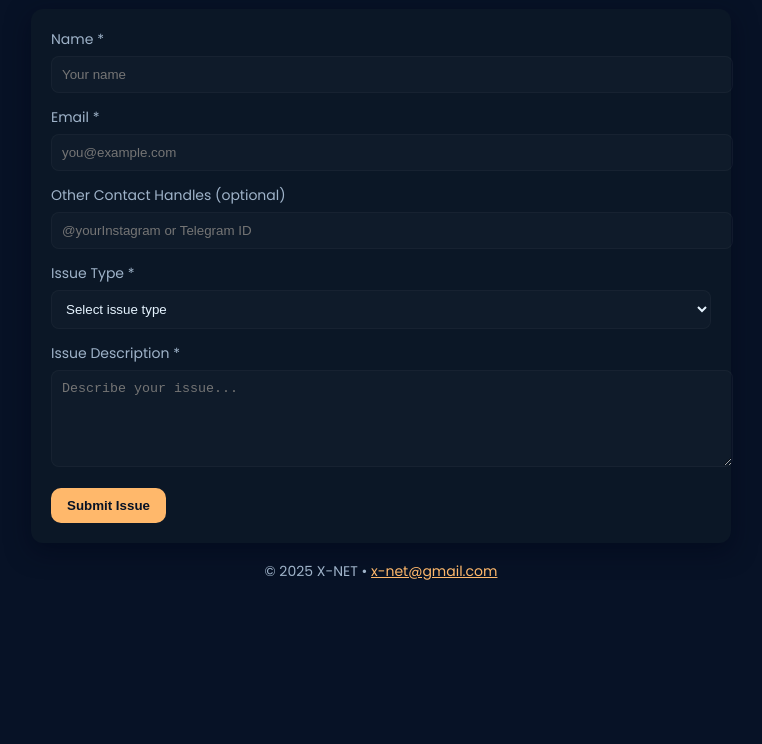
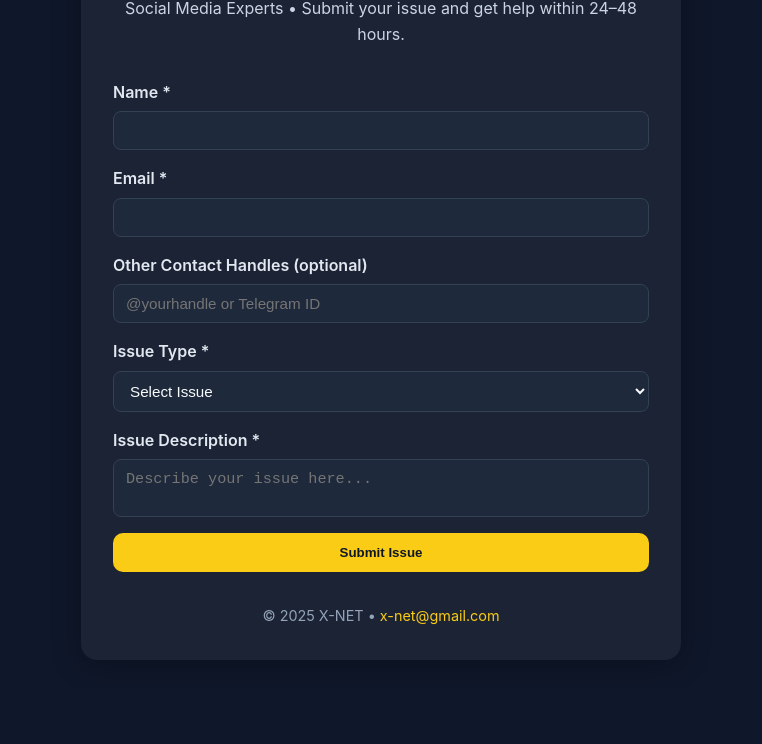
Before and after one commit to zaaidd-001/X-NET, a plain HTML site: page index.html in a window 1280 px wide. Shown: the part 112-856 px from the top of the page, without its empty margins (259-1021 px from the left). After the commit the page ends 800 px from the top, so only its background shows below. Drawn offline with Linux system fonts and the light colour scheme.

Commit message:
Refactor index.html for improved layout and functionality
Updated HTML structure, styles, and form handling for the X-NET Support Portal.

Signed-off-by: X-net <zaaidd01@gmail.com>

```diff
--- a/index.html
+++ b/index.html
@@ -1,152 +1,194 @@
-<!doctype html>
+<!DOCTYPE html>
 <html lang="en">
 <head>
-<meta charset="utf-8" />
-<meta name="viewport" content="width=device-width,initial-scale=1" />
-<title>X-NET Support Portal</title>
-<meta name="description" content="Submit your social media account issues to X-NET. Expect a reply in 24–48 hours." />
-<link href="https://fonts.googleapis.com/css2?family=Poppins:wght@300;400;600;700&display=swap" rel="stylesheet">
+  <meta charset="UTF-8" />
+  <meta name="viewport" content="width=device-width, initial-scale=1.0" />
+  <meta name="description" content="X-NET • Social Media Experts | Submit your issue and get help within 24–48 hours." />
+  <title>X-NET | Issue Submission Portal</title>
+
   <style>
-  :root{
-    --bg:#071226;
-    --surface:#0b1726;
-    --muted:#9fb3c9;
-    --text:#e6f4ff;
-    --accent:#ffb86b;
-    --radius:12px;
-    --max-width:700px;
-    font-family:"Poppins",system-ui,sans-serif;
+    /* -------- Base Reset -------- */
+    * {
+      margin: 0;
+      padding: 0;
+      box-sizing: border-box;
     }
-  body{
-    margin:0;
-    padding:28px;
-    background:var(--bg);
-    color:var(--text);
-    display:flex;
-    justify-content:center;
-    min-height:100vh;
+
+    body {
+      font-family: "Inter", system-ui, sans-serif;
+      background-color: #0f172a;
+      color: #f8fafc;
+      line-height: 1.6;
+      padding: 20px;
     }
-  .wrap{width:100%;max-width:var(--max-width);}
-  h1{margin:0 0 8px 0}
-  p{margin:0 0 12px 0;color:var(--muted)}
-  form{
-    background:var(--surface);
-    padding:20px;
-    border-radius:var(--radius);
-    box-shadow:0 8px 24px rgba(2,6,23,0.5)
+
+    h1, h2, h3 {
+      color: #facc15;
     }
-  label{display:block;color:var(--muted);margin-bottom:6px;font-size:14px}
-  input,select,textarea{
-    width:100%;
-    padding:10px;
-    border-radius:8px;
-    border:1px solid rgba(255,255,255,0.03);
-    background:rgba(255,255,255,0.02);
-    color:var(--text);
-    margin-bottom:14px
+
+    a {
+      color: #facc15;
+      text-decoration: none;
     }
-  .btn{
-    background:var(--accent);
-    color:#071226;
-    border:none;
-    padding:10px 16px;
-    border-radius:10px;
-    cursor:pointer;
-    font-weight:700
+
+    /* -------- Layout -------- */
+    .container {
+      max-width: 600px;
+      margin: 0 auto;
+      background: rgba(255, 255, 255, 0.05);
+      padding: 2rem;
+      border-radius: 16px;
+      box-shadow: 0 4px 30px rgba(0,0,0,0.3);
     }
-  .msg{display:none;padding:12px;border-radius:8px;margin-top:10px}
-  .msg.success{background:rgba(255,184,107,0.12);color:var(--accent)}
-  .msg.error{background:rgba(255,100,100,0.08);color:#ff8a8a}
-  footer{margin-top:18px;color:var(--muted);font-size:14px;text-align:center}
+
+    header {
+      text-align: center;
+      margin-bottom: 2rem;
+    }
+
+    header h1 {
+      font-size: 2.2rem;
+      letter-spacing: 1px;
+    }
+
+    header p {
+      color: #cbd5e1;
+    }
+
+    /* -------- Form Styling -------- */
+    form {
+      display: flex;
+      flex-direction: column;
+      gap: 1rem;
+    }
+
+    label {
+      display: flex;
+      flex-direction: column;
+      font-weight: 600;
+      color: #e2e8f0;
+    }
+
+    input, select, textarea {
+      margin-top: 6px;
+      padding: 10px 12px;
+      border: 1px solid #334155;
+      border-radius: 8px;
+      background-color: #1e293b;
+      color: #f8fafc;
+      font-size: 0.95rem;
+      resize: none;
+    }
+
+    input:focus, select:focus, textarea:focus {
+      outline: none;
+      border-color: #facc15;
+      box-shadow: 0 0 0 2px rgba(250, 204, 21, 0.2);
+    }
+
+    .submit-btn {
+      background-color: #facc15;
+      color: #0f172a;
+      font-weight: bold;
+      border: none;
+      padding: 12px;
+      border-radius: 10px;
+      cursor: pointer;
+      transition: 0.3s;
+    }
+
+    .submit-btn:hover {
+      background-color: #eab308;
+    }
+
+    #successMsg {
+      display: none;
+      color: #22c55e;
+      text-align: center;
+      font-weight: 600;
+      margin-top: 1rem;
+    }
+
+    footer {
+      text-align: center;
+      margin-top: 2rem;
+      font-size: 0.9rem;
+      color: #94a3b8;
+    }
+
+    footer a:hover {
+      text-decoration: underline;
+    }
   </style>
 </head>
 <body>
-  <div class="wrap">
-    <h1>X-NET Support Portal</h1>
-    <p>Submit your issue and we will reply within 24–48 hours.</p>
+  <div class="container">
+    <header>
+      <h1>X-NET</h1>
+      <p>Social Media Experts • Submit your issue and get help within 24–48 hours.</p>
+    </header>
 
-    <!-- Form -->
-    <form id="issueForm" action="https://formspree.io/f/xkgpwyzr" method="POST" novalidate>
-      <label for="name">Name *</label>
-      <input id="name" name="name" type="text" required placeholder="Your name">
+    <form id="issueForm" action="https://formspree.io/f/xkgpwyzr" method="POST">
+      <label>
+        Name *
+        <input type="text" name="name" required />
+      </label>
 
-      <label for="email">Email *</label>
-      <input id="email" name="email" type="email" required placeholder="you@example.com">
+      <label>
+        Email *
+        <input type="email" name="_replyto" required />
+      </label>
 
-      <label for="handles">Other Contact Handles (optional)</label>
-      <input id="handles" name="handles" type="text" placeholder="@yourInstagram or Telegram ID">
+      <label>
+        Other Contact Handles (optional)
+        <input type="text" name="contact_handles" placeholder="@yourhandle or Telegram ID" />
+      </label>
 
-      <label for="type">Issue Type *</label>
-      <select id="type" name="type" required>
-        <option value="" disabled selected>Select issue type</option>
-        <option>Removals</option>
-        <option>Recoveries</option>
-        <option>Verification</option>
-        <option>Other</option>
+      <label>
+        Issue Type *
+        <select name="issue_type" required>
+          <option value="">Select Issue</option>
+          <option value="removal">Removal</option>
+          <option value="recovery">Recovery</option>
+          <option value="verification">Verification</option>
+          <option value="other">Other</option>
         </select>
+      </label>
 
-      <label for="description">Issue Description *</label>
-      <textarea id="description" name="description" rows="5" required placeholder="Describe your issue..."></textarea>
+      <label>
+        Issue Description *
+        <textarea name="message" required placeholder="Describe your issue here..."></textarea>
+      </label>
 
-      <button type="submit" class="btn">Submit Issue</button>
-
-      <div id="successMsg" class="msg success" role="status" aria-live="polite">
-        ✅ Thank you — we received your issue. Expect a reply in 24–48 hours.
-      </div>
-      <div id="errorMsg" class="msg error" role="alert" aria-live="assertive"></div>
+      <button type="submit" class="submit-btn">Submit Issue</button>
     </form>
 
-    <footer>© <span id="year"></span> X-NET • <a href="mailto:x-net@gmail.com" style="color:var(--accent)">x-net@gmail.com</a></footer>
+    <p id="successMsg">✅ Thank you! Your issue has been submitted. Expect a reply within 24–48 hours.</p>
+
+    <footer>
+      © 2025 X-NET • <a href="mailto:x-net@gmail.com">x-net@gmail.com</a>
+    </footer>
   </div>
 
   <script>
-  document.getElementById('year').textContent = new Date().getFullYear();
+    const form = document.getElementById("issueForm");
+    const successMsg = document.getElementById("successMsg");
 
-  const form = document.getElementById('issueForm');
-  const successMsg = document.getElementById('successMsg');
-  const errorMsg = document.getElementById('errorMsg');
-
-  form.addEventListener('submit', async (e) => {
+    form.addEventListener("submit", async (e) => {
       e.preventDefault();
-    successMsg.style.display = 'none';
-    errorMsg.style.display = 'none';
-    errorMsg.textContent = '';
-
-    if (!form.checkValidity()) {
-      form.reportValidity();
-      return;
-    }
-
       const data = new FormData(form);
 
-    try {
-      const res = await fetch(form.action, {
-        method: 'POST',
+      const response = await fetch(form.action, {
+        method: form.method,
         body: data,
-        headers: {'Accept': 'application/json'}
+        headers: { Accept: "application/json" },
       });
 
-      if (res.ok) {
+      if (response.ok) {
         form.reset();
-        successMsg.style.display = 'block';
-        setTimeout(()=> successMsg.style.display='none',10000);
-        return;
-      }
-
-      if (res.status === 422) {
-        const json = await res.json().catch(()=>null);
-        errorMsg.textContent = json?.errors?.map(e=>e.message).join(' — ') || 'Validation failed.';
-        errorMsg.style.display = 'block';
-        return;
-      }
-
-      errorMsg.textContent = 'Server error: '+res.status+' — please try again later.';
-      errorMsg.style.display = 'block';
-
-    } catch (err) {
-      console.error('Fetch error:', err);
-      errorMsg.textContent = 'Network error — please check your connection or contact x-net@gmail.com.';
-      errorMsg.style.display = 'block';
+        successMsg.style.display = "block";
+      } else {
+        alert("⚠️ Something went wrong. Please try again later.");
       }
     });
   </script>
```
Lines whose indentation alone changed are shown as unchanged.
